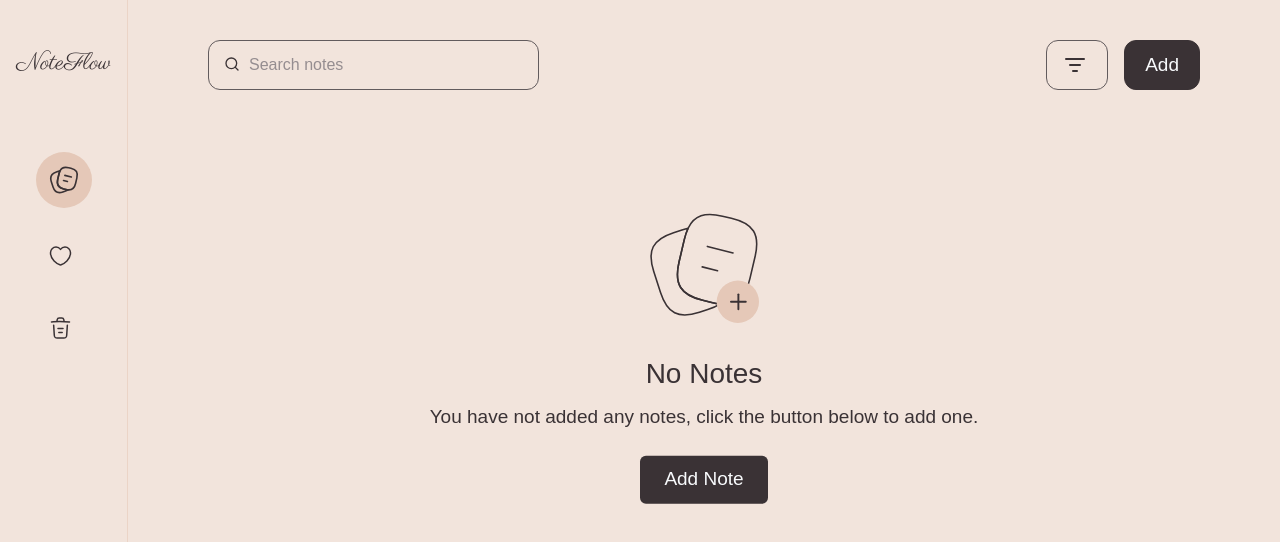
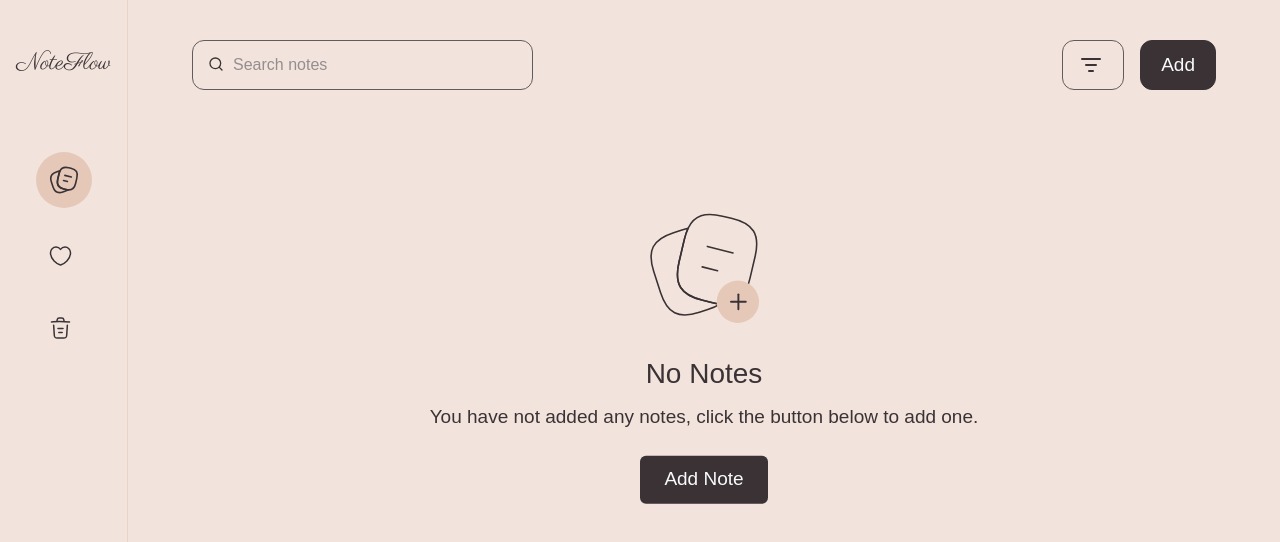
Before and after one commit to fiona-byte/NoteFlow, a React (Vite) app: page / in a window 1280 px wide. Shown: the top 542 px of the page. Built offline with nearby package versions, Linux system fonts and the light colour scheme; a web font is replaced by a local one.

Commit message:
fix: design bugs

```diff
--- a/src/layouts/AppLayout/index.tsx
+++ b/src/layouts/AppLayout/index.tsx
@@ -14,7 +14,7 @@ function AppLayout() {
   return (
     <div className="bg-main h-screen relative md:flex xl:max-w-7xl xl:mx-auto">
       {isMobile ? <MobileNavigation /> : <DesktopSidebar />}
-      <div className="h-screen relative overflow-auto px-4 pt-8 pb-32 md:px-10 md:flex-1 lg:px-20 lg:py-10">
+      <div className="h-screen relative overflow-auto px-4 pt-8 pb-32 md:px-10 md:flex-1 lg:px-16 lg:py-10">
         {!pathnameCondition ? <Header /> : null}
         <Outlet />
       </div>
```
